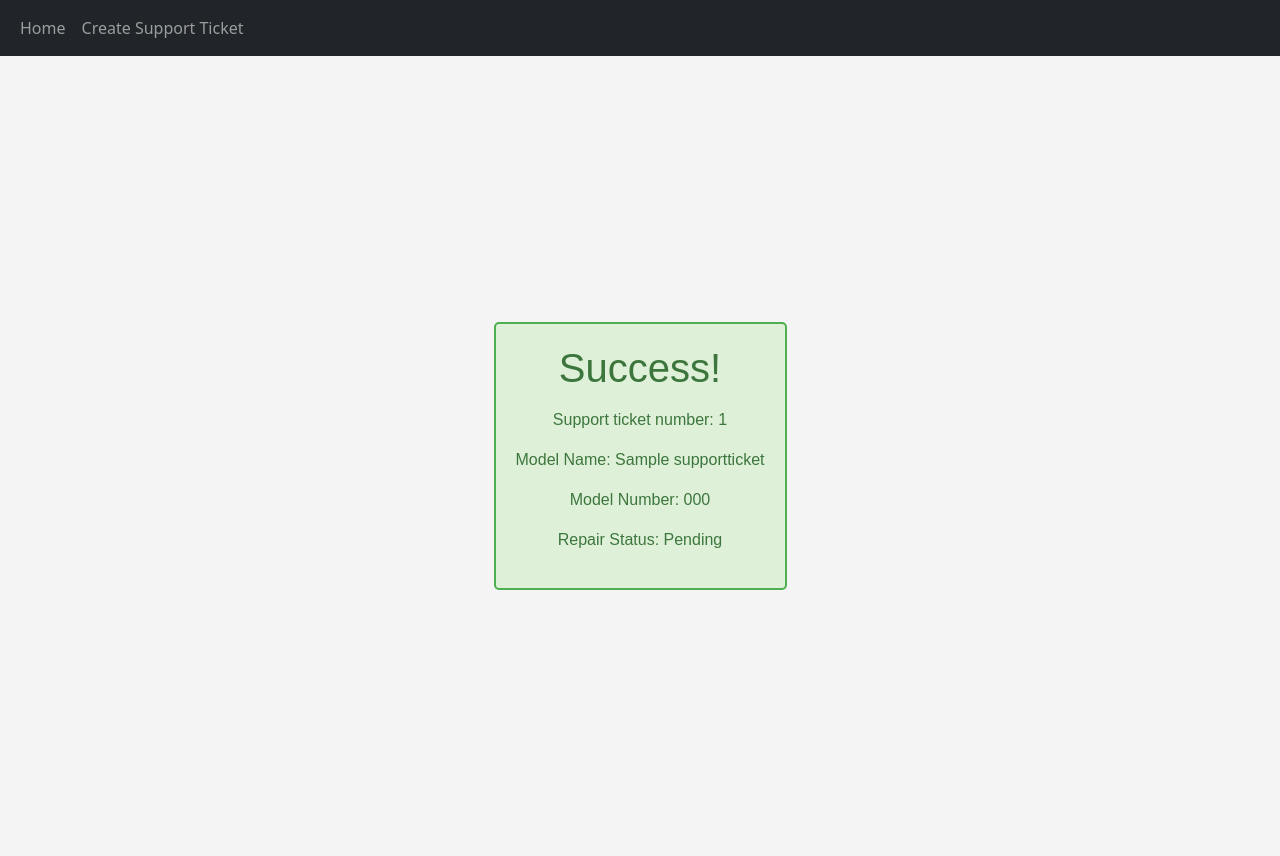
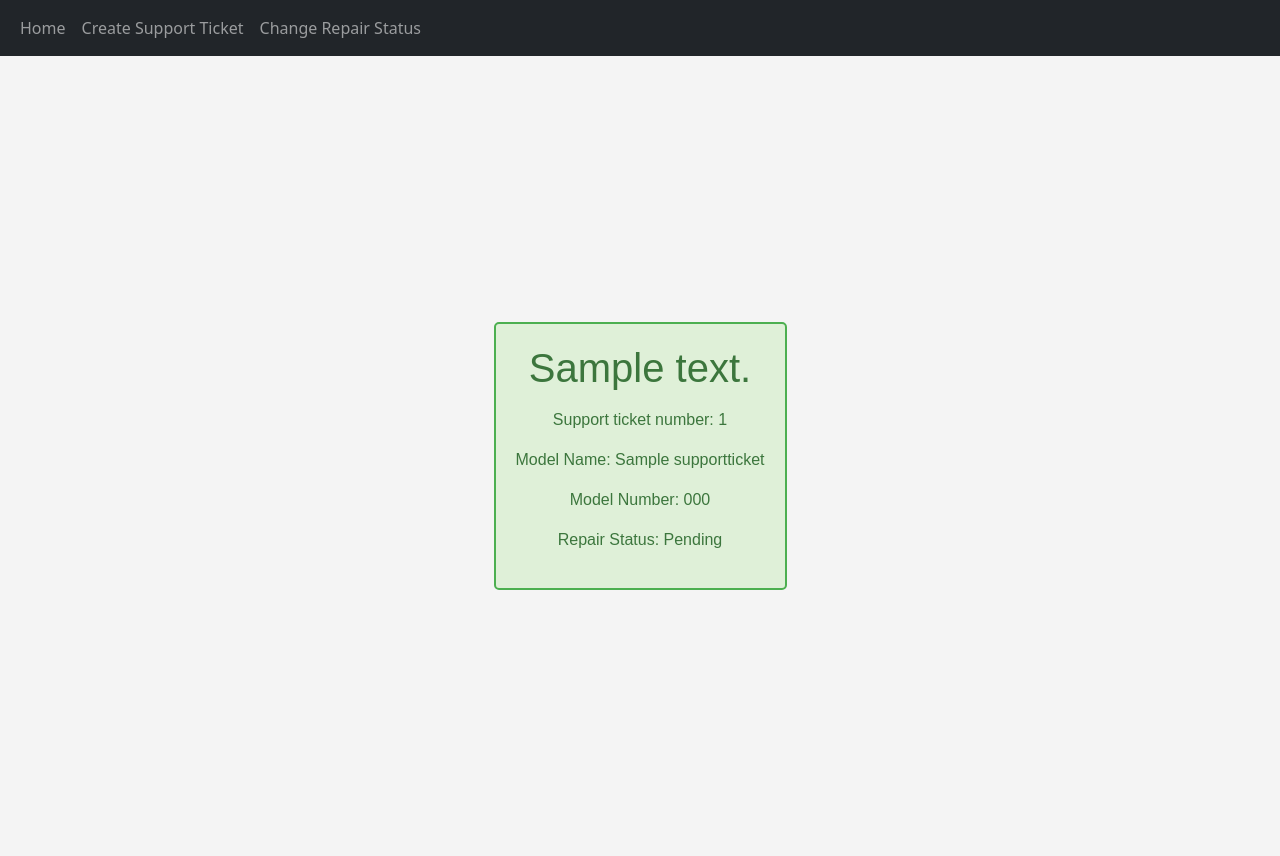
Before and after one commit to jessel33/AI-Integration-Bootcamp, a Django app: template Week3/customer_support_ticket_system/tickets/templates/success.html in a window 1280 px wide. Run offline with Django 5.2, Linux system fonts and the light colour scheme; tables that the repository leaves empty hold one stand-in row (values such as "Sample post"); the template is opened without the code that fills it: values that come from a table or form of the project are taken from there, most other values are stand-ins (such as "Sample title", 1, 10 or a date in 2020).

Commit message:
Week 3: Prevent duplicate status history and improve user feedback

```diff
--- a/Week3/customer_support_ticket_system/tickets/services.py
+++ b/Week3/customer_support_ticket_system/tickets/services.py
@@ -51,6 +51,10 @@ def change_support_ticket_status(ticket_id, new_status, changed_by):
 
     if support_ticket_object is None:
         return None
+
+    elif support_ticket_object.repair_status == new_status:
+        return (support_ticket_object, False)
+
     else:
         history_data = {
             "ticket": support_ticket_object,
@@ -65,4 +69,4 @@ def change_support_ticket_status(ticket_id, new_status, changed_by):
 
             create_ticket_status_history(history_data)
 
-        return changed_support_ticket
+        return (changed_support_ticket, True)
--- a/Week3/customer_support_ticket_system/tickets/templates/success.html
+++ b/Week3/customer_support_ticket_system/tickets/templates/success.html
@@ -41,7 +41,7 @@
 			<div class="container-fluid">
 				<ul class="navbar-nav">
 					<li class="nav-item">
-						<a class="nav-link" href="/" style="cursor: crosshair"
+						<a class="nav-link" href="/main" style="cursor: crosshair"
 							>Home</a
 						>
 					</li>
@@ -53,12 +53,20 @@
 							>Create Support Ticket</a
 						>
 					</li>
+					<li class="nav-item">
+						<a
+							class="nav-link"
+							href="/ticket_selection"
+							style="cursor: text"
+							>Change Repair Status</a
+						>
+					</li>
 				</ul>
 			</div>
 		</nav>
 		<div class="body">
 			<div class="success-message">
-				<h1>Success!</h1>
+				<h1>{{ declaration_message }}</h1>
 				<p>{{ message }}</p>
 				<p>Support ticket number: {{ support_ticket.ticket_id }}</p>
 				<p>Model Name: {{ support_ticket.model_name }}</p>
```
Also changed, not shown: Week3/customer_support_ticket_system/tickets/views.py (+15 -3 lines).
